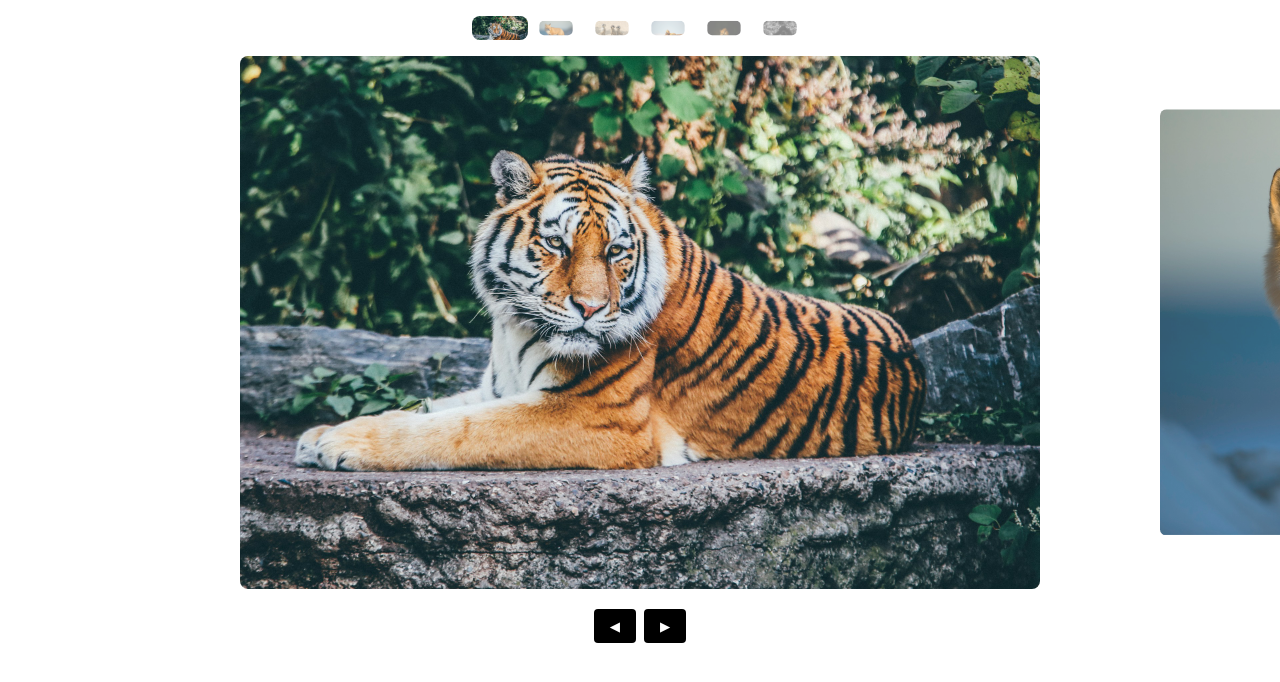
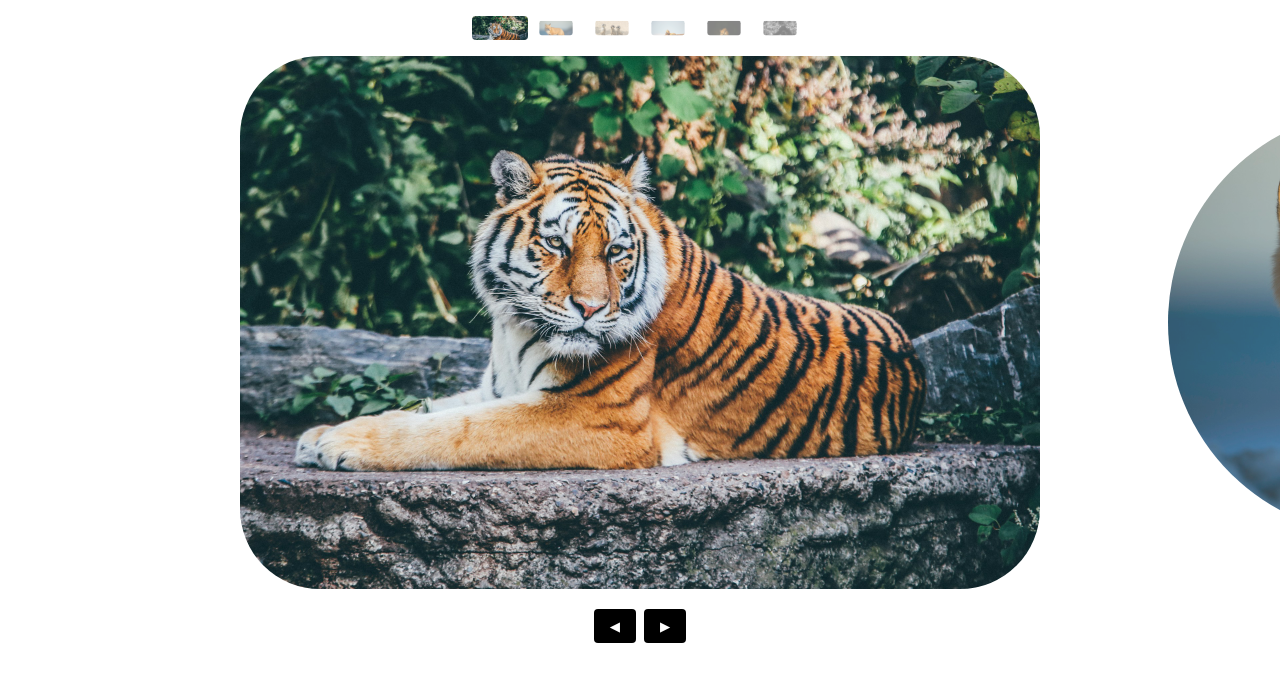
Before and after one commit to mashirolvsky/slide, a plain HTML site: page index.html in a window 1280 px wide. Drawn offline with Linux system fonts and the light colour scheme.

Commit message:
main: ajustando alguns estilos.

```diff
--- a/styles/style.css
+++ b/styles/style.css
@@ -27,18 +27,23 @@ img {
   flex-shrink: 0;
   width: 80vw;
   max-width: 800px;
-  margin: 0 20px;
+  margin: 0 1.5rem;
 
-  border-radius: 8px;
+  border-radius: 25rem;
   overflow: clip;
   opacity: 0.8;
   transform: scale(0.8);
-  transition: 640ms cubic-bezier(0.2, -0.2, 0.01, 1.2) allow-discrete;
+  transition: 352ms cubic-bezier(0.2, 0, 0, 1) allow-discrete;
+}
+
+.slide li:hover {
+  border-radius: 10rem;
 }
 
 .slide li.active {
   opacity: 1;
   transform: scale(1);
+  border-radius: 5rem;
 }
 
 [data-control="slide"] {
@@ -55,7 +60,7 @@ img {
   background: #fb5;
   border-radius: 8px;
   overflow: clip;
-  transition: scale 352ms cubic-bezier(0.2, 0, 01);
+  transition: scale 352ms cubic-bezier(0.2, 0, 0, 1);
 }
 
 [data-control="slide"] li.active a,
@@ -78,9 +83,17 @@ img {
   transform: scale(0.6);
   width: 3.5rem;
   height: 1.5rem;
+  border-radius: 0.25rem;
+  overflow: hidden;
+  transition: 352ms cubic-bezier(0.2, 1, 0, 1.5) allow-discrete;
+  cursor: pointer;
+}
+
+.custom-controls li:hover {
+  transform: scale(2);
+  opacity: 1;
+  z-index: 1;
   border-radius: 0.5rem;
-  overflow: hidden;
-  transition: 640ms cubic-bezier(0.2, -0.2, 0.01, 1.2) allow-discrete;
 }
 
 .custom-controls li.active {
```
